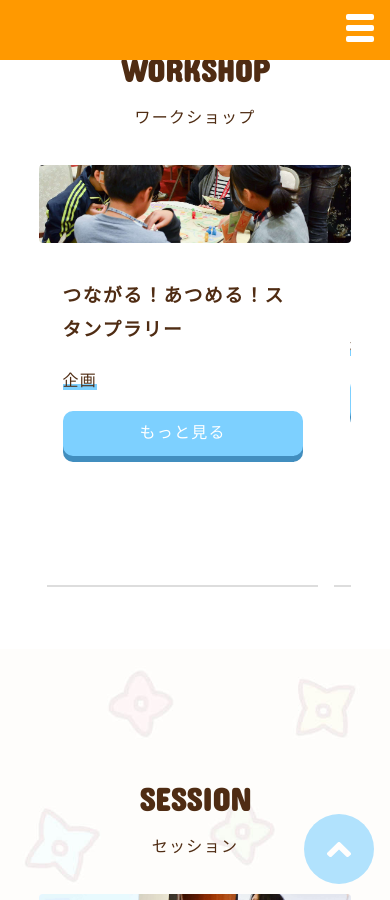
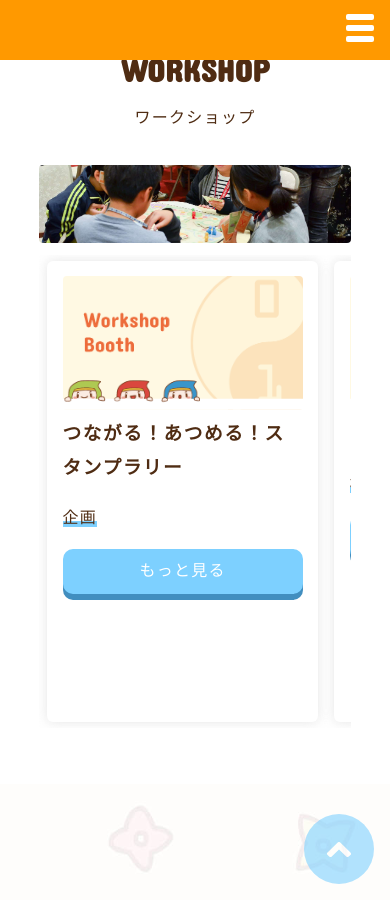
Before and after one commit to coderdojo-japan/dojocon2019.coderdojo.jp, a Jekyll site: the page built from index.md, in a window 390 px wide and 900 px high, scrolled down 5293 px. Built offline with Jekyll 4.4.1, drawn with Linux system fonts in a browser that asks for light colours; nearby versions of some CDN libraries.

Commit message:
ワークショップのリスト表示をやめた〜

```diff
--- a/css/main.scss
+++ b/css/main.scss
@@ -160,14 +160,6 @@ section {
     .article-thumbnail {
       height: calc(((80vw / 1.5) - 2vw) * (400 / 600));
     }
-  }
-  .article-event{
-      border-bottom: 2px solid #ddd;
-      border-radius: 0;
-      box-shadow: none;
-      .article-thumbnail {
-        display: none;
-      }
   }
   .article-news .article-title{
     height: auto;
```
